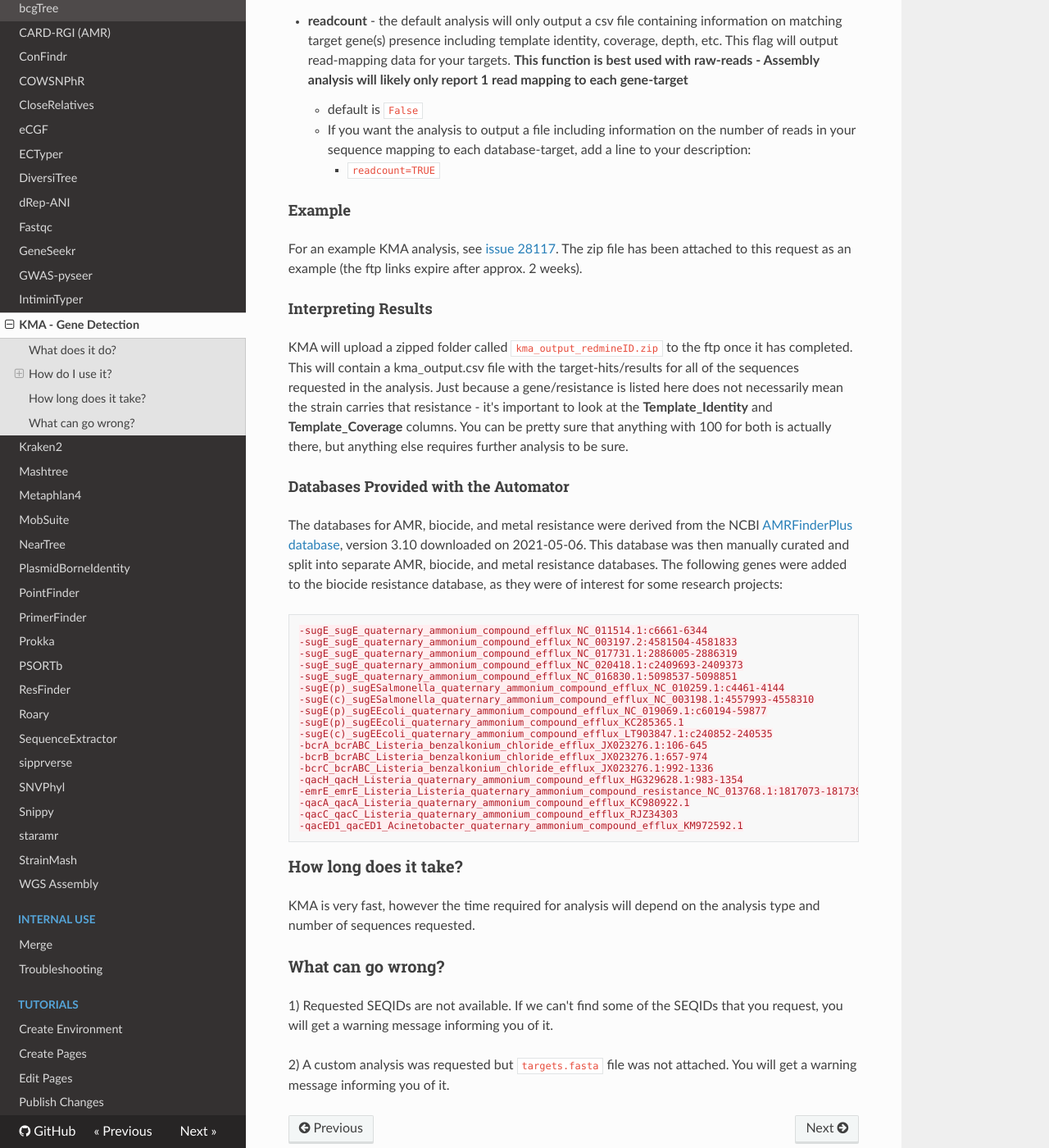
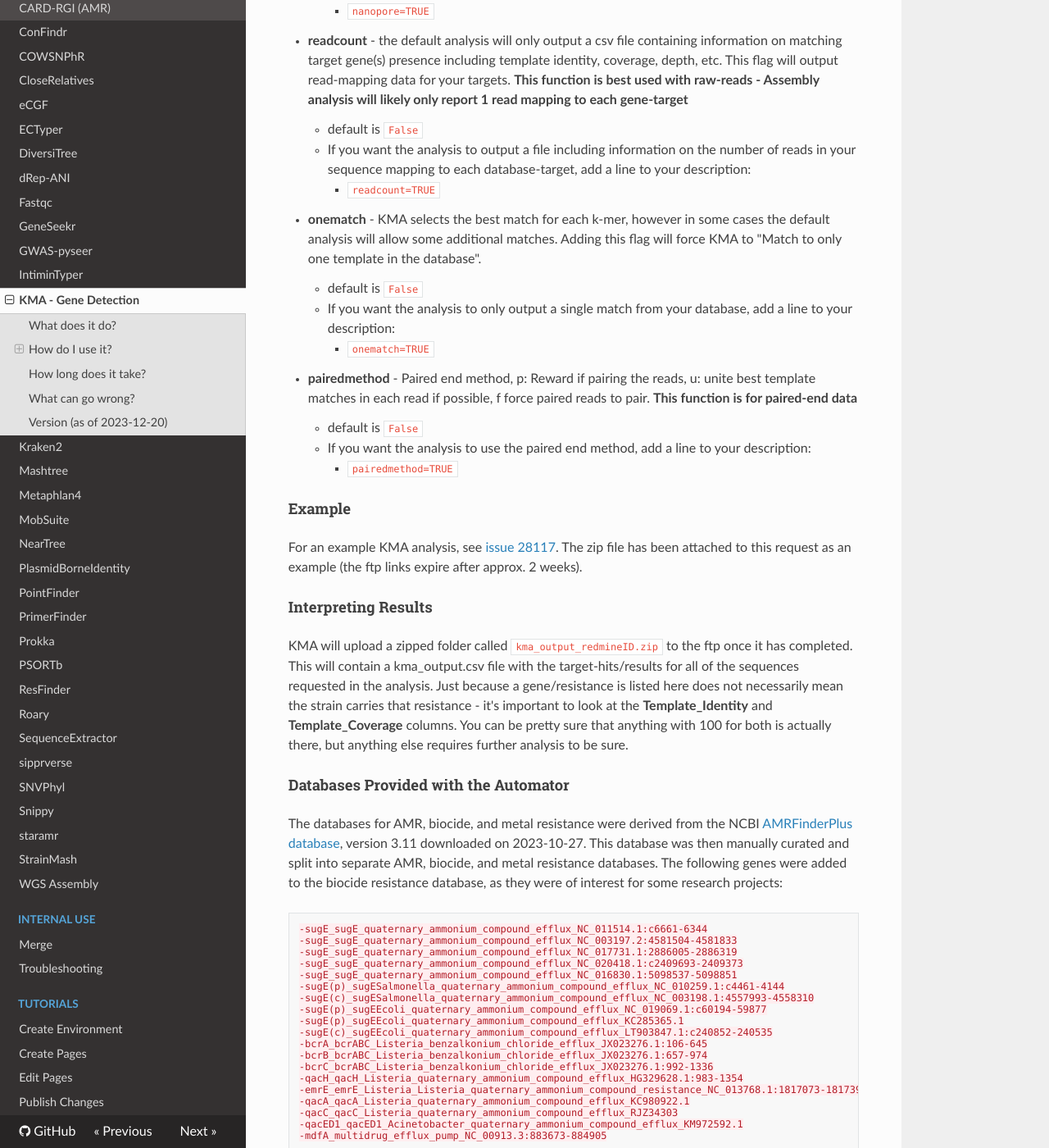
Before and after one commit to OLC-Bioinformatics/redmine-docs, an MkDocs documentation site: the page built from docs/analysis/kma.md, in a window 1280 px wide and 1400 px high, scrolled down 1716 px. Shown: the whole window at 82% size. Built offline with MkDocs 1.6.1, drawn with Linux system fonts in a browser that asks for light colours; nearby versions of some CDN libraries; some of the changed text lies outside the part shown.

Commit message:
Added functions for KMA

```diff
--- a/docs/analysis/kma.md
+++ b/docs/analysis/kma.md
@@ -28,6 +28,7 @@ The first line of the description should be the analysis you would like to run (
     - `custom` - gene detection using a custom target database uploaded by the user. The attached file **MUST** be named `targets.fasta`. The output csv file will use your fasta-file gene headers as names.
 <br>
 - Bacterial Integrative and Conjugative Elements (ICEs) [ICEberg databases](https://bioinfo-mml.sjtu.edu.cn/ICEberg2/download.html) from the [ICEfinder publication](https://academic.oup.com/nar/article/47/D1/D660/5165266):
+*CAUTION: the ICEfinder webtool seems to work differently than KMA, and may detect ICEs where KMA does not*
     - `all_ices` - used for all ICE gene detection
     - `aice` - used for actinomycete (AICEs) type ICE gene detection
     - `cime` - used for cis-mobilizable elements (CIMEs) ICE gene detection
@@ -58,6 +59,16 @@ By default, KMA will run the analysis for isolate assemblies. In order to custom
     - If you want the analysis to output a file including information on the number of reads in your sequence mapping to each database-target, add a line to your description:
         - `readcount=TRUE`
 
+- **onematch** - KMA selects the best match for each k-mer, however in some cases the default analysis will allow some additional matches. Adding this flag will force KMA to "Match to only one template in the database".
+    - default is `False`
+    - If you want the analysis to only output a single match from your database, add a line to your description:
+        - `onematch=TRUE`
+
+- **pairedmethod** - Paired end method, p: Reward if pairing the reads, u: unite best template matches in each read if possible, f force paired reads to pair. **This function is for paired-end data**
+    - default is `False`
+    - If you want the analysis to use the paired end method, add a line to your description:
+        - `pairedmethod=TRUE`
+
 #### Example
 
 For an example KMA analysis, see [issue 28117](https://redmine.biodiversity.agr.gc.ca/issues/28117). The zip file has been attached to this request as an example (the ftp links expire after approx. 2 weeks).
@@ -70,7 +81,7 @@ is actually there, but anything else requires further analysis to be sure.
 
 #### Databases Provided with the Automator
 
-The databases for AMR, biocide, and metal resistance were derived from the NCBI [AMRFinderPlus database](https://www.ncbi.nlm.nih.gov/pathogens/antimicrobial-resistance/AMRFinder/), version 3.10 downloaded on 2021-05-06. This database was then manually curated and split into separate AMR, biocide, and metal resistance databases. The following genes were added to the biocide resistance database, as they were of interest for some research projects:
+The databases for AMR, biocide, and metal resistance were derived from the NCBI [AMRFinderPlus database](https://www.ncbi.nlm.nih.gov/pathogens/antimicrobial-resistance/AMRFinder/), version 3.11 downloaded on 2023-10-27. This database was then manually curated and split into separate AMR, biocide, and metal resistance databases. The following genes were added to the biocide resistance database, as they were of interest for some research projects:
 
     -sugE_sugE_quaternary_ammonium_compound_efflux_NC_011514.1:c6661-6344
     -sugE_sugE_quaternary_ammonium_compound_efflux_NC_003197.2:4581504-4581833
@@ -90,6 +101,7 @@ The databases for AMR, biocide, and metal resistance were derived from the NCBI
     -qacA_qacA_Listeria_quaternary_ammonium_compound_efflux_KC980922.1
     -qacC_qacC_Listeria_quaternary_ammonium_compound_efflux_RJZ34303
     -qacED1_qacED1_Acinetobacter_quaternary_ammonium_compound_efflux_KM972592.1
+    -mdfA_multidrug_efflux_pump_NC_00913.3:883673-884905
 
 
 ### How long does it take?
@@ -101,3 +113,8 @@ KMA is very fast, however the time required for analysis will depend on the anal
 1) Requested SEQIDs are not available. If we can't find some of the SEQIDs that you request, you will get a warning message informing you of it.
 
 2) A custom analysis was requested but `targets.fasta` file was not attached. You will get a warning message informing you of it.
+
+### Version (as of 2023-12-20)
+KMA version = 1.4.9
+
+NCBI AMRFinderPlus database (used for amr, biocide, and metal detection) = 3.11
```
Also changed, not shown: docs/analysis/metaphlan.md (+4 -0 lines).
